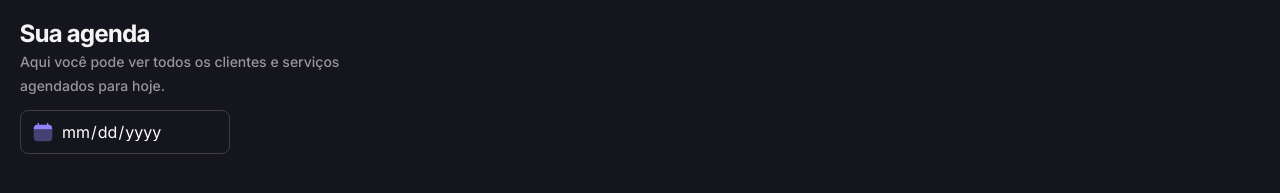
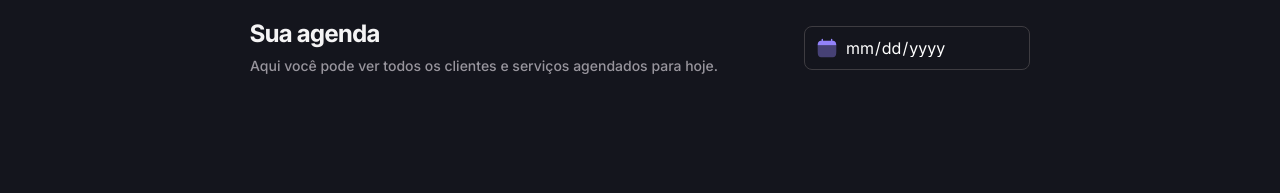
Before and after one commit to Julio-Cesar-Castro/petshop, a website built with webpack: page index.html in a window 1280 px wide. Shown: the part 51-244 px from the top of the page. Built offline with nearby package versions, Linux system fonts and the light colour scheme.

Commit message:
header desktop responsive done

```diff
--- a/index.html
+++ b/index.html
@@ -14,10 +14,10 @@
 </head>
 
 <body>
+  <div class="logo">
+    <img src="./src/assets/logo.svg" alt="">
+  </div>
   <div class="container">
-    <div class="logo">
-      <img src="./src/assets/logo.svg" alt="">
-    </div>
     <header>
       <div class="content-header">
         <h1>Sua agenda</h1>
--- a/src/styles/global.css
+++ b/src/styles/global.css
@@ -112,7 +112,11 @@ input[data-default] {
 
 input[type="date"]::-webkit-inner-spin-button,
 input[type="date"]::-webkit-calendar-picker-indicator {
-  display: none;
+  width: 100%;
+  height: 100%;
+  opacity: 0;
+  position: absolute;
+  cursor: pointer;
 }
 
 button {
--- a/src/styles/style.css
+++ b/src/styles/style.css
@@ -1,7 +1,7 @@
 body {
   background: var(--background);
-  padding: 0.75rem 1.25rem;
   position: relative;
+  height: 100vh;
 
   & .logo {
     width: 9.4375rem;
@@ -10,8 +10,6 @@ body {
     background: var(--background-logo);
     border-bottom-right-radius: 0.5rem;
     position: absolute;
-    top: 0;
-    left: 0;
   }
 
   & .container {
@@ -19,20 +17,22 @@ body {
     width: 100%;
     display: flex;
     align-items: center;
-    margin-top: 57px;
   }
 }
 
 header {
   display: flex;
   flex-direction: column;
+  padding: 0.75rem 1.25rem;
+  margin-top: 3.5625rem;
+
   gap: 0.75rem;
   width: 100%;
 
   & .content-header {
     display: flex;
     flex-direction: column;
-    gap: 0.12;
+    gap: 0.25rem;
 
     & h1 {
       font: var(--title);
@@ -55,7 +55,44 @@ header {
 
     &>input {
       width: 40%;
+      position: relative;
+    }
+  }
+}
+
+@media (width >=45.3125rem) {
+  body {
+    & .container {
+      max-width: 120rem;
+      padding-inline: 6.25rem;
+    }
+  }
+
+  header {
+    flex-direction: row;
+    padding: 0.75rem 0;
+
+    & .content-header {
+      width: 100%;
     }
 
+    & .input-wrapper-date {
+      width: 50%;
+
+      align-items: center;
+      justify-content: end;
+
+      &>input {
+        width: 172px;
+      }
+    }
   }
 }
+
+@media (width >=64rem) {
+  body {
+    & .container {
+      padding-inline: 15.625rem;
+    }
+  }
+}
```
